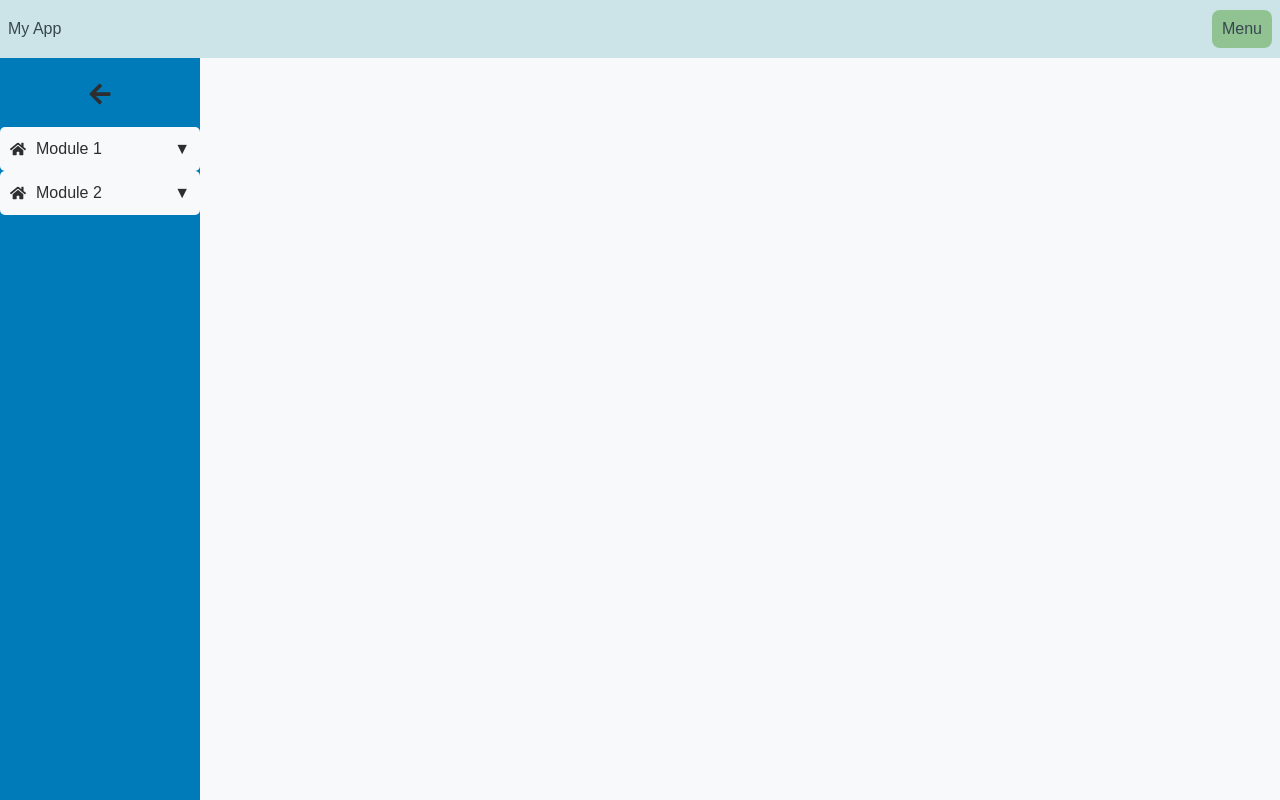
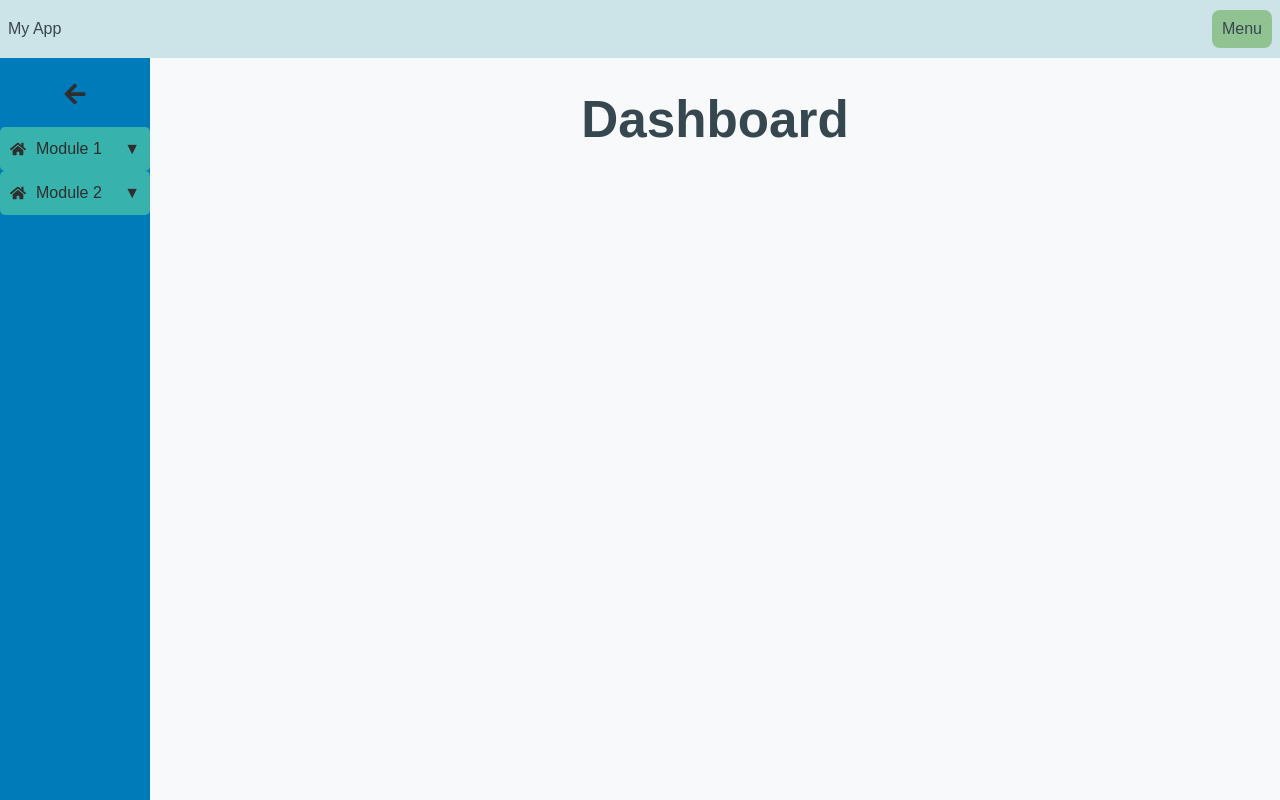
Before and after one commit to hnbmunoz/SRP-Web, a React (Vite) app: page / in a window 1280 px wide. Both pictures are taken after typing "Sample", "Sample123" into the empty fields and a click on the button "Login". Shown: the top 800 px of the page. Built offline with nearby package versions, Linux system fonts and the light colour scheme.

Commit message:
Layout update

```diff
--- a/src/components/custom-component/NavigationAccordion/NavigationAccordion.module.scss
+++ b/src/components/custom-component/NavigationAccordion/NavigationAccordion.module.scss
@@ -6,7 +6,7 @@
 
   .navigation-accordion-header {
     padding: 10px;
-    background-color: $background;
+    background-color: $secondary;
     color: $text-primary;
     cursor: pointer;
     display: flex;
--- a/src/components/custom-component/SidePanel/SidePanel.module.scss
+++ b/src/components/custom-component/SidePanel/SidePanel.module.scss
@@ -2,7 +2,7 @@
 
 .side-panel {
   position: relative;
-  width: 200px;
+  width: 150px;
   background-color: $primary;
   height: 100vh;
   overflow-x: hidden;
--- a/src/routes/PrivateRoutes.tsx
+++ b/src/routes/PrivateRoutes.tsx
@@ -9,10 +9,14 @@ const PrivateRoutes = () => {
   return (
     <>
       <Header />
-      <SidePanel isOpen={isOpen} setIsOpen={setIsOpen} />
-      <Routes>
-        <Route path="/" element={<h1>Dashboard</h1>} />
-      </Routes>
+      <div style={{ display: 'flex' }}>
+        <SidePanel isOpen={isOpen} setIsOpen={setIsOpen} />
+        <div style={{ flex: 1 }}>
+          <Routes>
+            <Route path="/" element={<h1>Dashboard</h1>} />
+          </Routes>
+        </div>
+      </div>
     </>
   );
 };
```
